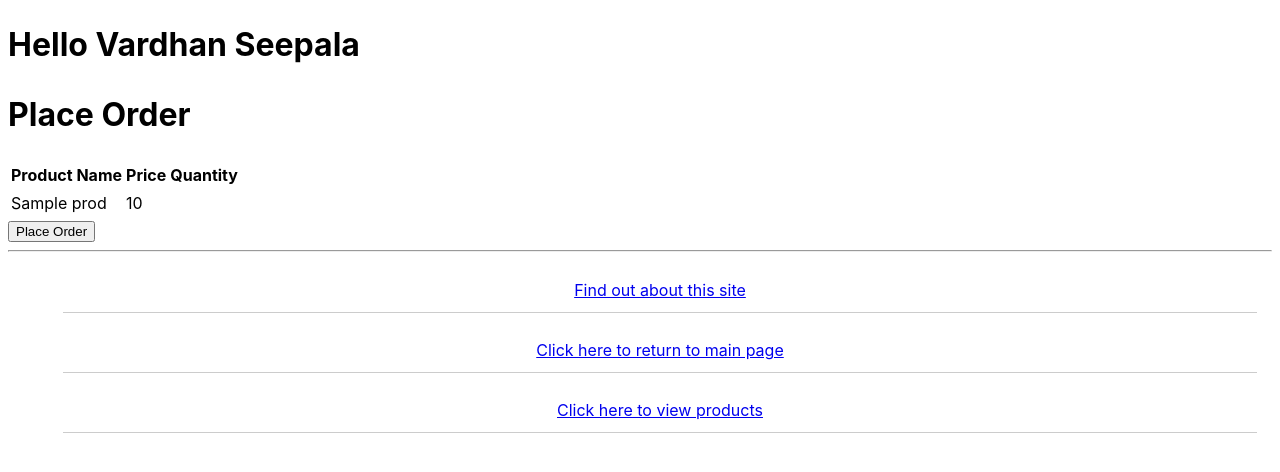
After one commit to seepala98/InternetApplications_djangoapp, a Django app: template myapp/templates/myapp/placeorder.html in a window 1280 px wide. The commit adds this page. Shown: the top 472 px of the page. Run offline with Django 3.2, Linux system fonts and the light colour scheme; the template is opened without the code that fills it: most values are stand-ins (such as "Sample title", 1, 10 or a date in 2020).

Commit message:
Second part of forms productdetails in progress

```diff
--- /dev/null
+++ b/myapp/templates/myapp/placeorder.html
@@ -0,0 +1,22 @@
+{% extends 'myapp/base.html' %}
+
+{% block body_block %}
+    <h1>Place Order</h1>
+    <form action="{% url 'myapp:place_order' %}" method="post">
+        {% csrf_token %}
+        <table>
+            <tr>
+                <th>Product Name</th>
+                <th>Price</th>
+                <th>Quantity</th>
+            </tr>
+            {% for product in prod_list %}
+                <tr>
+                    <td>{{ product.name }}</td>
+                    <td>{{ product.price }}</td>
+                </tr>
+            {% endfor %}
+        </table>
+        <input type="submit" value="Place Order" />
+    </form>
+{% endblock %}
--- /dev/null
+++ b/myapp/templates/myapp/productdetail.html
@@ -0,0 +1,6 @@
+{% extends 'myapp/base.html' %}
+
+{% block body_block %}
+
+Product Name: {{ product.name }}
+Interested People : {{ product.interested }}
--- a/myapp/urls.py
+++ b/myapp/urls.py
@@ -8,4 +8,6 @@ urlpatterns = [
     path(r'about/', views.about, name='about'),
     path(r'<int:cat_no>/', views.detail, name='detail'),
     path(r'products/', views.products, name='products'),
+    path(r'products/<int:prod_id>/', views.productdetail, name='productdetail'),
+    path(r'place_order/', views.place_order, name='place_order'),
  ]
--- a/mysiteF22/settings.py
+++ b/mysiteF22/settings.py
@@ -123,3 +123,4 @@ STATIC_URL = 'static/'
 # https://docs.djangoproject.com/en/4.1/ref/settings/#default-auto-field
 
 DEFAULT_AUTO_FIELD = 'django.db.models.BigAutoField'
+CSRF_TRUSTED_ORIGINS = [ 'https://seepala98-glorious-spork-wvgw79vq4g73v97j-8000.preview.app.github.dev' ]
```
Also changed, not shown: myapp/templates/myapp/order_response.html (added, +10 -0 lines), myapp/templates/myapp/products.html (+10 -2 lines), myapp/views.py (+22 -8 lines).
